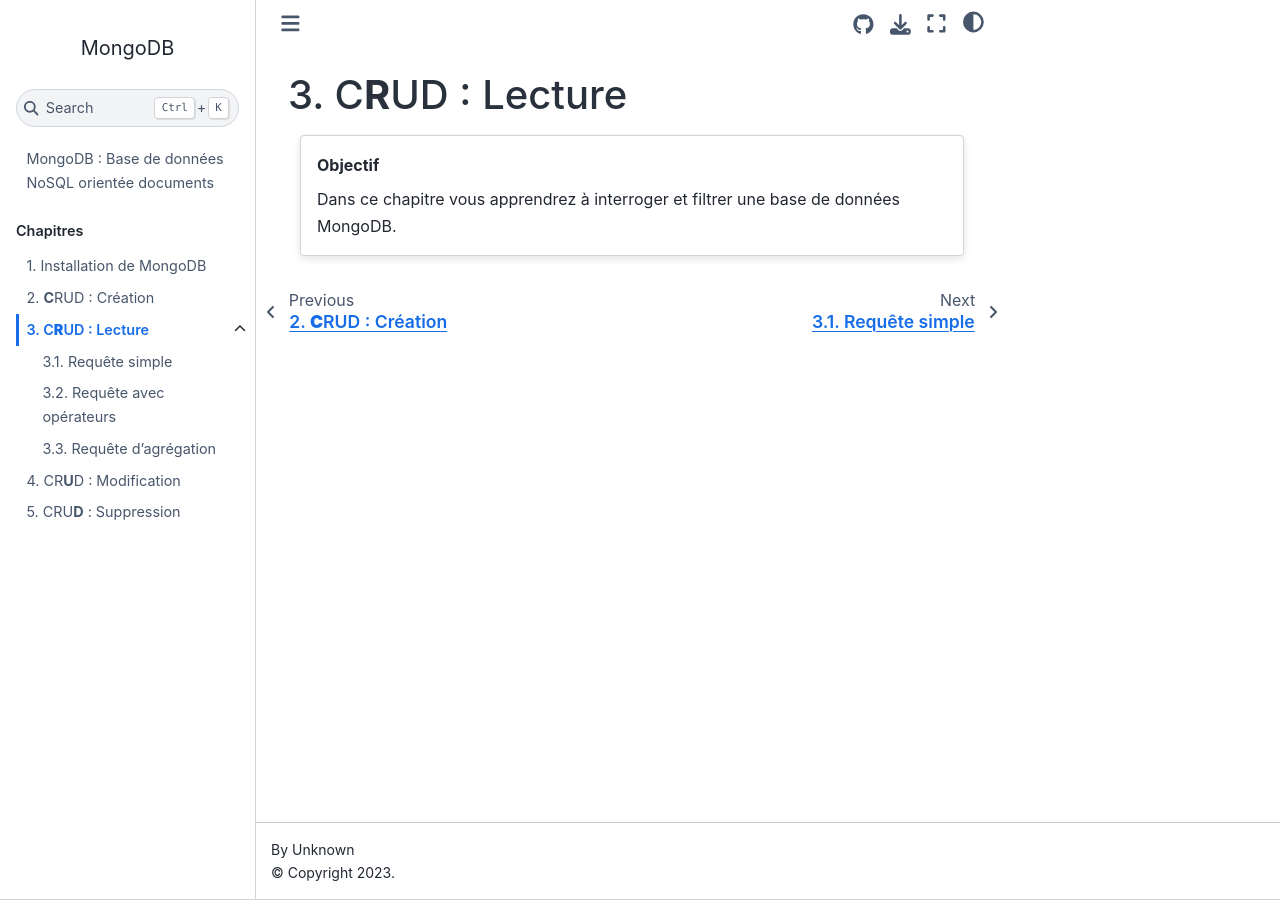
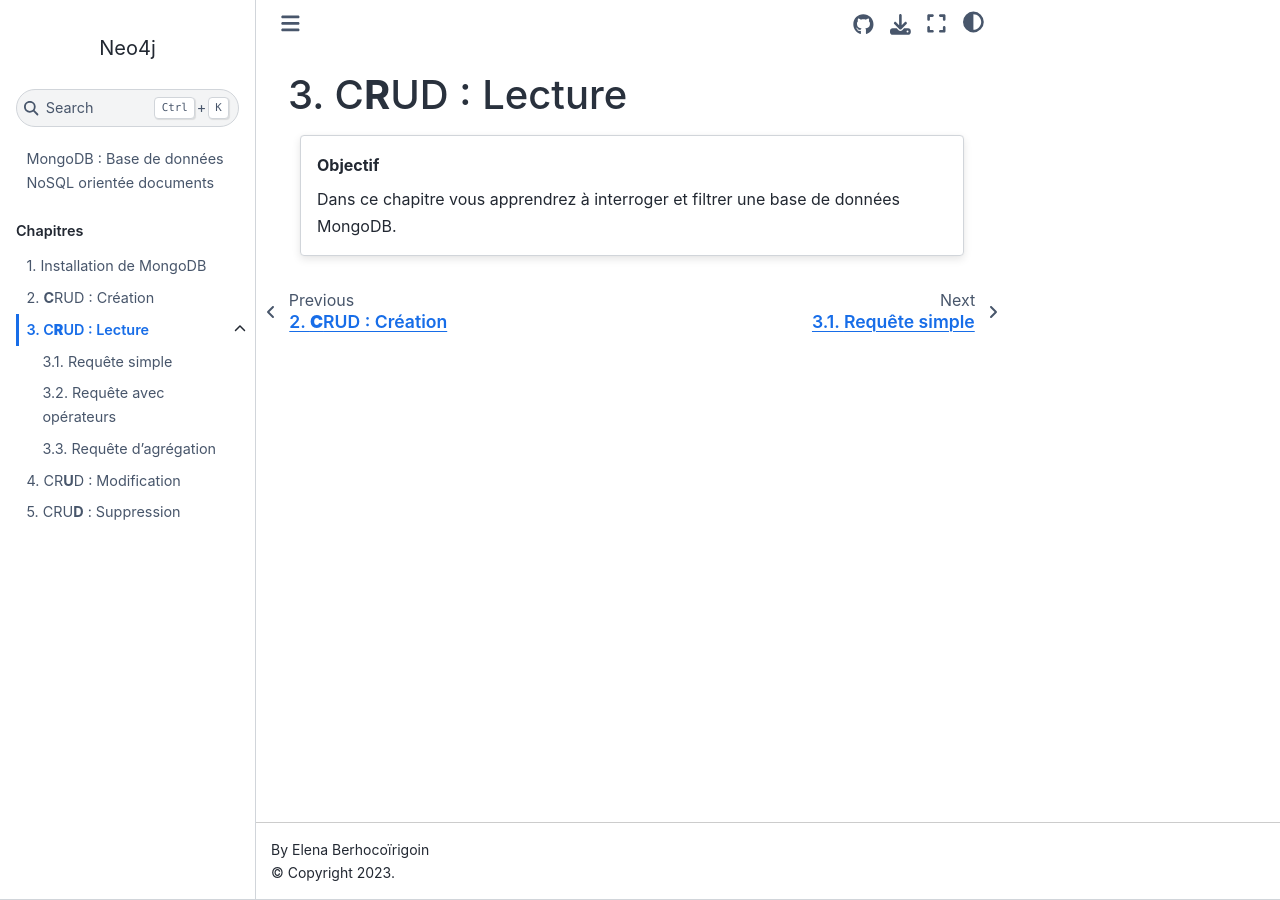
Before and after one commit to elenaberhoco/neo4j, a Jupyter Book: the page built from content/03_lecture.md, in a window 1280 px wide. Built offline with Jupyter Book 1.0.4 settings and Sphinx 7.4.7 and the Sphinx Book theme 1.1.4, drawn with Linux system fonts in a browser that asks for light colours.

Commit message:
EDIT _config.yml | .

```diff
--- a/_config.yml
+++ b/_config.yml
@@ -1,8 +1,8 @@
 # Book settings
 # Learn more at https://jupyterbook.org/customize/config.html
 
-title: "MongoDB"
-author: Unknown
+title: "Neo4j"
+author: Elena Berhocoïrigoin
 
 # Force re-execution of notebooks on each build.
 # See https://jupyterbook.org/content/execute.html
```
